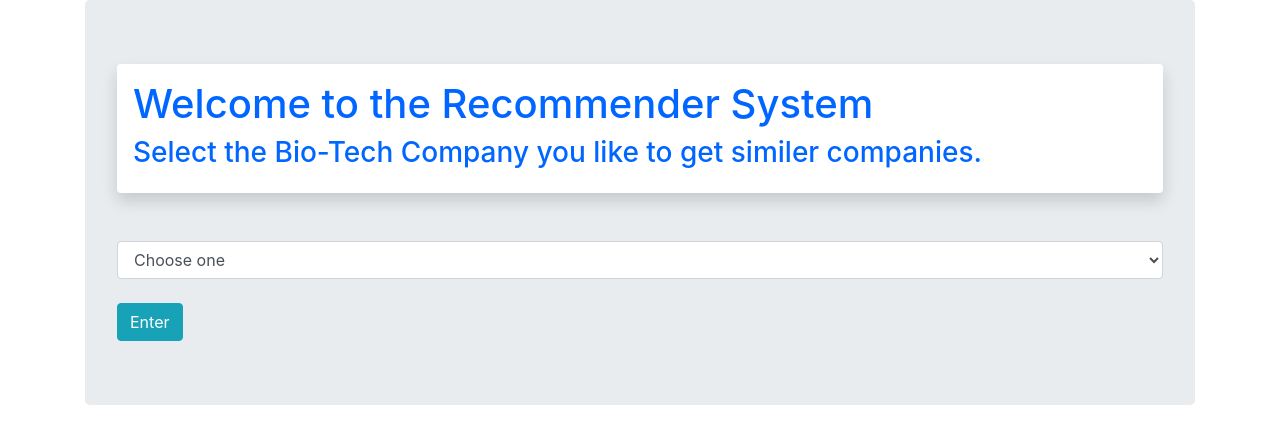
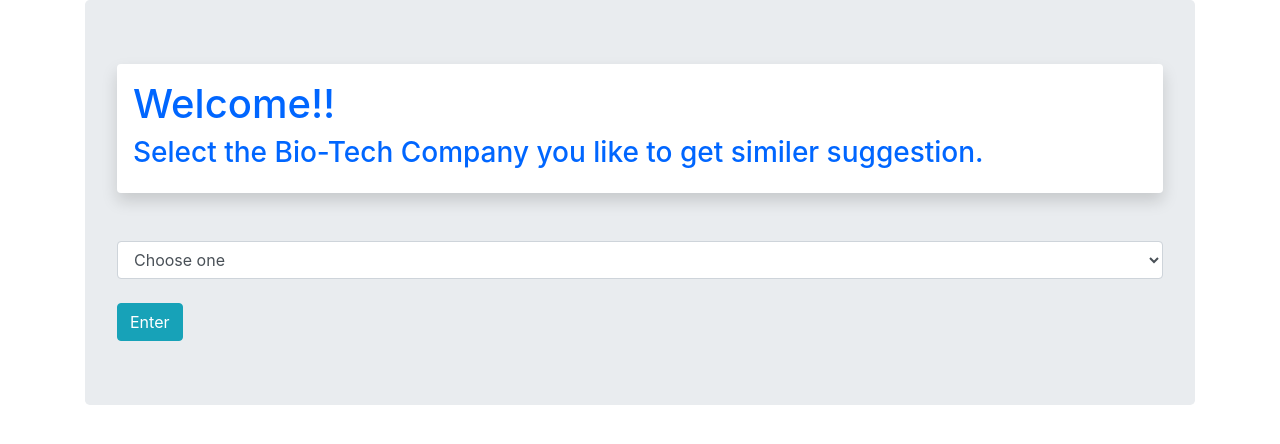
Before and after one commit to pareshvala/Heroku-app, a Flask app: page / in a window 1280 px wide. Shown: the part 74-518 px from the top of the page. Run offline with Flask 2, Linux system fonts and the light colour scheme; some libraries are stand-ins or nearby versions.

Commit message:
Update home.html

```diff
--- a/templates/home.html
+++ b/templates/home.html
@@ -1,8 +1,8 @@
 {% extends 'base.html' %}
 {% block content %}
 <div class="shadow p-3 mb-5 bg-white rounded">
-  <h1 style="color:rgb(0, 102, 255)">Welcome to the Recommender System</h1>
-  <h3 style="color:rgb(0, 102, 255)">Select the Bio-Tech Company you like to get similer companies.</h3>
+  <h1 style="color:rgb(0, 102, 255)">Welcome!!</h1>
+  <h3 style="color:rgb(0, 102, 255)">Select the Bio-Tech Company you like to get similer suggestion.</h3>
 </div>
 
   <form action="{{url_for('recommend')}}" method="post">
```
